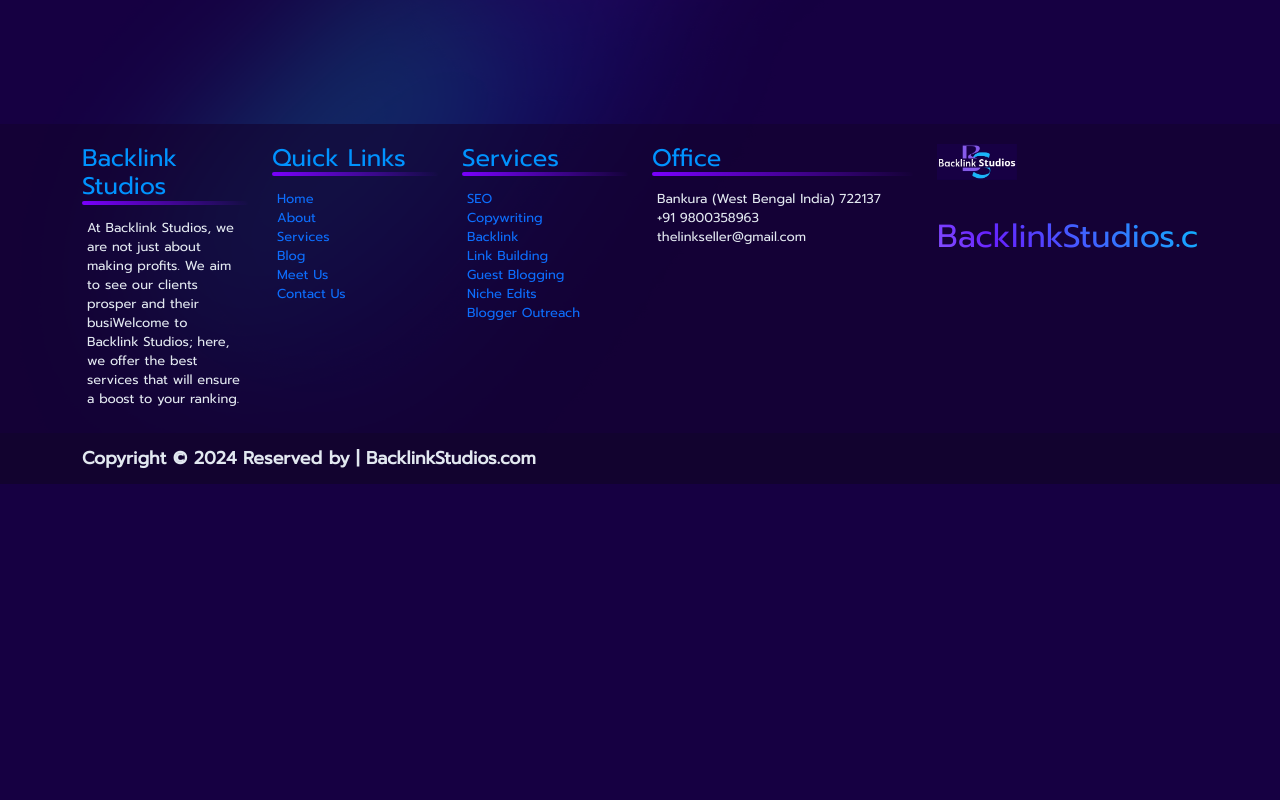
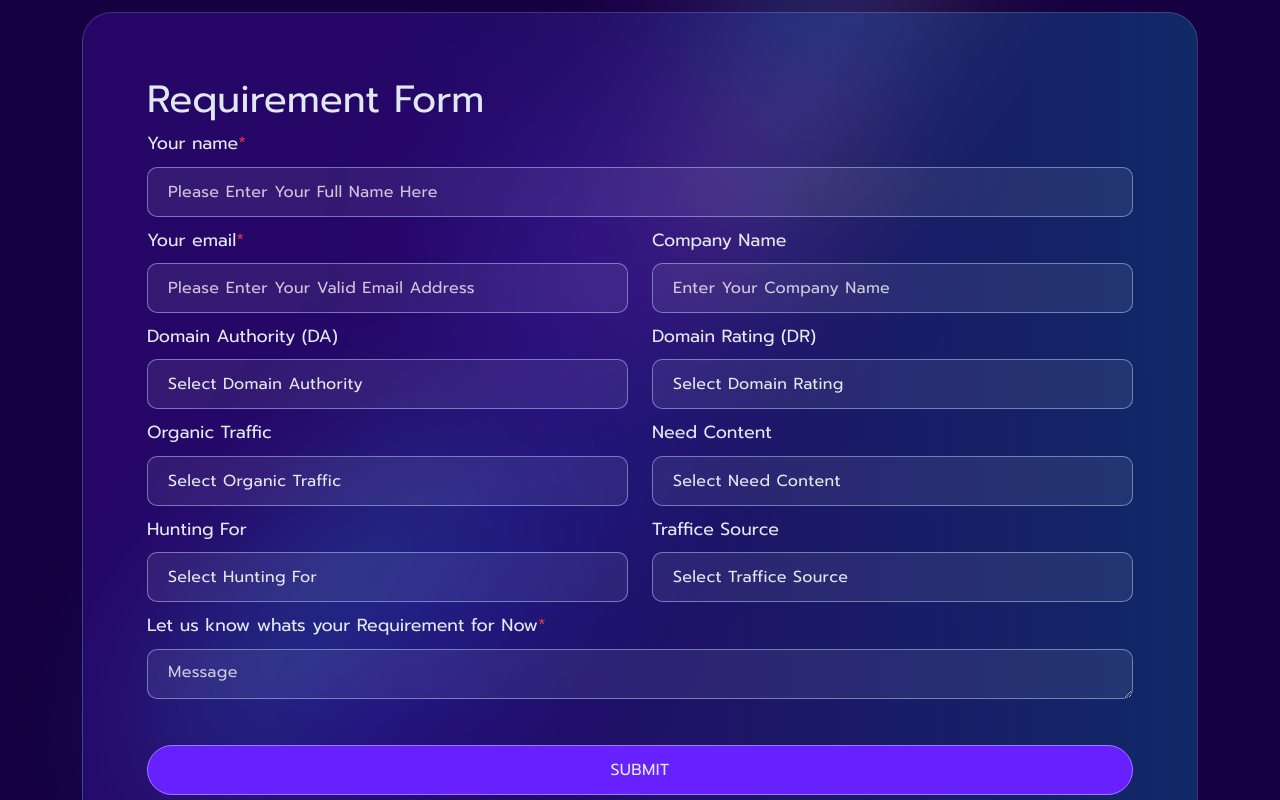
Before and after one commit to BackLinkStudios/backlinkstudios.github.io, a Next.js app: page /contact-us in a window 1280 px wide. Shown: the part 1040-1840 px from the top of the page. Before the commit the page ends 1524 px from the top, so only its background shows below. Built offline with nearby package versions, Linux system fonts and the light colour scheme.

Commit message:
form ready

```diff
--- a/src/app/bootstrap-mod.scss
+++ b/src/app/bootstrap-mod.scss
@@ -1,4 +1,8 @@
 $body-bg: #160042;
+$body-color: #ffffff;
+$alert-padding-y: 4px;
+$alert-padding-x: 4px;
+$alert-border-radius: 10px;
 a {
 	text-decoration: none !important;
 }
@@ -9,5 +13,5 @@
 	md: 768px,
 	lg: 992px,
 	xl: 1200px,
-  xxl: 1400px
+	xxl: 1400px,
 );
--- a/src/app/contact-us/page.tsx
+++ b/src/app/contact-us/page.tsx
@@ -2,8 +2,136 @@
 import { motion } from "framer-motion";
 import "./styles.scss";
 import { FcAssistant } from "react-icons/fc";
+import { useRef, useState } from "react";
+import { Col, Row } from "react-bootstrap";
 
 export default function ContactUs() {
+	const [formData, setFormData] = useState({
+		user_name: "",
+		user_email: "",
+		company_name: "",
+		domain_authority: "",
+		domain_rating: "",
+		organic_traffic: "",
+		need_content: "",
+		hunting_for: "",
+		traffice_source: "",
+		message: "",
+	});
+
+	const [errors, setErrors] = useState({
+		user_name: "",
+		user_email: "",
+		company_name: "",
+		domain_authority: "",
+		domain_rating: "",
+		organic_traffic: "",
+		need_content: "",
+		hunting_for: "",
+		traffice_source: "",
+		message: "",
+	});
+	const form: any = useRef();
+	const handleChange = (e: any) => {
+		const { name, value } = e.target;
+		setFormData((prevData) => ({
+			...prevData,
+			[name]: value,
+		}));
+	};
+	const handleSubmit = async (e: any) => {
+		e.preventDefault();
+		let isError: boolean = false;
+		if (!formData.user_name || !formData.user_name.trim()) {
+			isError = true;
+			setErrors((prevData) => ({
+				...prevData,
+				user_name: "Name is required.",
+			}));
+		}
+		if (!formData.user_email || !formData.user_email.trim()) {
+			isError = true;
+			setErrors((prevData) => ({
+				...prevData,
+				user_email: "Email is required.",
+			}));
+		} else if (!/^\S+@\S+\.\S+$/.test(formData.user_email)) {
+			isError = true;
+			setErrors((prevData) => ({
+				...prevData,
+				user_email: "Invalid email format.",
+			}));
+		}
+		if (!formData.message || !formData.message.trim()) {
+			isError = true;
+			setErrors((prevData) => ({
+				...prevData,
+				message: "Message is required.",
+			}));
+		}
+
+		if (isError) {
+			console.log("Errors", errors);
+		} else {
+			const headers = {
+				authority: "webconsultencyservice.com",
+				accept: "*/*",
+				"accept-language": "en-US,en;q=0.9",
+				"content-type": "application/x-www-form-urlencoded",
+				cookie: "__gsas=ID=a61901dd8b1f6088:T=1707633989:RT=1707633989:S=ALNI_Ma5LSOiq43y12qCKbYm59HbQ9mW0w; pvisitor=34563796-9fe9-401f-a2a6-5f8f38921e9a; _policy=%7B%22restricted_market%22:true,%22tracking_market%22:%22explicit%22%7D; visitor=vid=7f51e255-a7e8-4e6a-bbe7-76298c356a52; PHPSESSID=3260f501a3ff8255337b091a8e5f483b; pathway=1b99cac6-98f3-432f-b154-a8cc77c9dbc6; fb_sessiontraffic=C_TOUCH=2024-02-25T09:06:03.110Z&pathway=1b99cac6-98f3-432f-b154-a8cc77c9dbc6&V_DATE=2024-02-25T09:06:03.105Z&pc=1; OPTOUTMULTI=0:0%7Cc2:1%7Cc9:1%7Cc11:1; pwinteraction=Sun%2C%2025%20Feb%202024%2009%3A06%3A15%20GMT",
+				origin: "https://webconsultencyservice.com",
+				referer: "https://webconsultencyservice.com/tatt.php",
+				"sec-ch-ua": '"Chromium";v="122", "Not(A:Brand";v="24", "Microsoft Edge";v="122"',
+				"sec-ch-ua-mobile": "?0",
+				"sec-ch-ua-platform": '"Windows"',
+				"sec-fetch-dest": "empty",
+				"sec-fetch-mode": "cors",
+				"sec-fetch-site": "same-origin",
+				"user-agent": "Mozilla/5.0 (Windows NT 10.0; Win64; x64) AppleWebKit/537.36 (KHTML, like Gecko) Chrome/122.0.0.0 Safari/537.36 Edg/122.0.0.0",
+			};
+			const messageContent = `
+                User Name: ${formData.user_name}
+                User Email: ${formData.user_email}
+                My company Name: ${formData.company_name}
+                Domain Authority: ${formData.domain_authority}
+                Domain Rating: ${formData.domain_rating}
+                Organic Traffic: ${formData.organic_traffic}
+                Need Content: ${formData.need_content}
+                Hunting For: ${formData.hunting_for}
+                Traffice Source: ${formData.traffice_source}
+                Message: ${formData.message}
+                `;
+
+			// const data = new URLSearchParams({
+			// 	sendemail: 1,
+			// 	toemail: "preetiranjankundu@gmail.com",
+			// 	from: "preetiranjankundu@webconsultencyservice.com",
+			// 	subject: "Contact form Requirement Form",
+			// 	sendmethod: "smtp",
+			// 	message: messageContent,
+			// });
+
+			// try {
+			// 	await axios.post("https://webconsultencyservice.com/tatt.php", data, { headers });
+			// 	setFormData({
+			// 		user_name: "",
+			// 		user_email: "",
+			// 		company_name: "",
+			// 		domain_authority: "",
+			// 		domain_rating: "",
+			// 		organic_traffic: "",
+			// 		need_content: "",
+			// 		hunting_for: "",
+			// 		traffice_source: "",
+			// 	});
+			// 	// // Reset errors
+			// 	setErrors({});
+			// 	alert("Requirement Form Submit sucessfully!");
+			// } catch (error) {
+			// 	console.error("Error sending email:", error);
+			// }
+		}
+	};
 	return (
 		<>
 			<div className="container _._mt-10">
@@ -42,6 +170,129 @@
 						</div>
 					</div>
 				</div>
+				<div className="row">
+					<div className="col">
+						<form ref={form} onSubmit={handleSubmit} encType="multipart/form-data" autoComplete="off" className="contact-form mt-5">
+							<h2 className="_._text-[28px] md:_._text-[38px]">Requirement Form</h2>
+							<div className="form-group">
+								<label>
+									Your name<span className="text-danger">*</span>
+								</label>
+								<input name="user_name" type="text" className="form-control" placeholder="Please Enter Your Full Name Here" value={formData.user_name} onChange={handleChange} />
+								{errors.user_name.length > 0 && <div className="alert alert-danger mt-2">{errors.user_name}</div>}
+							</div>
+							<Row>
+								<Col>
+									<div className="form-group">
+										<label>
+											Your email<span className="text-danger">*</span>
+										</label>
+										<input name="user_email" type="email" className="form-control" placeholder="Please Enter Your Valid Email Address" value={formData.user_email} onChange={handleChange} />
+										{errors.user_email.length > 0 && <div className="alert alert-danger mt-2">{errors.user_email}</div>}
+									</div>
+								</Col>
+								<Col>
+									<div className="form-group">
+										<label>Company Name </label>
+										<input name="company_name" type="text" className="form-control" placeholder="Enter Your Company Name" value={formData.company_name} onChange={handleChange} />
+									</div>
+								</Col>
+							</Row>
+							<Row>
+								<Col>
+									<div className="form-group">
+										<label className="exampleInputEmail1">Domain Authority (DA)</label>
+										<select className="form-control form-control-lg" name="domain_authority" value={formData.domain_authority} onChange={handleChange}>
+											<option value="">Select Domain Authority</option>
+											<option value="DA 30+">DA 30+</option>
+											<option value="DA 40+">DA 40+</option>
+											<option value="DA 50 to DA79">DA 50 to DA79</option>
+											<option value="DA 80+">DA 80+</option>
+										</select>
+										<small id="emailHelp" className="form-text text-danger"></small>
+									</div>
+								</Col>
+								<Col>
+									<div className="form-group">
+										<label className="exampleInputEmail1">Domain Rating (DR)</label>
+										<select className="form-control form-control-lg" name="domain_rating" value={formData.domain_rating} onChange={handleChange}>
+											<option value="">Select Domain Rating</option>
+											<option value="DR 30+">DR 30+</option>
+											<option value="DR 40+">DR 40+</option>
+											<option value="DR 50 to DR 79">DR 50 to DR 79 </option>
+											<option value="DR 80+">DR 80+</option>
+										</select>
+										<small id="emailHelp" className="form-text text-danger"></small>
+									</div>
+								</Col>
+							</Row>
+							<Row>
+								<Col>
+									<div className="form-group">
+										<label className="exampleInputEmail1">Organic Traffic</label>
+										<select className="form-control form-control-lg" name="organic_traffic" value={formData.organic_traffic} onChange={handleChange}>
+											<option value="">Select Organic Traffic</option>
+											<option value="1000+">1000+</option>
+											<option value="10000+">10000+</option>
+											<option value="500+">500+</option>
+											<option value="5000+">5000+</option>
+										</select>
+										<small id="emailHelp" className="form-text text-danger"></small>
+									</div>
+								</Col>
+								<Col>
+									<div className="form-group">
+										<label className="exampleInputEmail1">Need Content</label>
+										<select className="form-control form-control-lg" name="need_content" value={formData.need_content} onChange={handleChange}>
+											<option value="">Select Need Content</option>
+											<option value="Yes">Yes</option>
+											<option value="No">No</option>
+										</select>
+										<small id="emailHelp" className="form-text text-danger"></small>
+									</div>
+								</Col>
+							</Row>
+							<Row>
+								<Col>
+									<div className="form-group">
+										<label className="exampleInputEmail1">Hunting For</label>
+										<select className="form-control form-control-lg" name="hunting_for" value={formData.hunting_for} onChange={handleChange}>
+											<option value="">Select Hunting For</option>
+											<option value="Guest Post">Guest Post</option>
+											<option value="Link Placement Only">Link Placement Only</option>
+											<option value="Niche Edit">Niche Edit</option>
+										</select>
+										<small id="emailHelp" className="form-text text-danger"></small>
+									</div>
+								</Col>
+								<Col>
+									<div className="form-group">
+										<label className="exampleInputEmail1">Traffice Source</label>
+										<select className="form-control form-control-lg" name="traffice_source" value={formData.traffice_source} onChange={handleChange}>
+											<option value="">Select Traffice Source</option>
+											<option value="USA">USA</option>
+											<option value="UK">UK</option>
+											<option value="India">India</option>
+											<option value="Other">Other</option>
+										</select>
+										<small id="emailHelp" className="form-text text-danger"></small>
+									</div>
+								</Col>
+							</Row>
+							<div className="form-group">
+								<label>
+									Let us know whats your Requirement for Now<span className="text-danger">*</span>
+								</label>
+								<textarea name="message" className="form-control" placeholder="Message" value={formData.message} onChange={handleChange} />
+								{errors.message.length > 0 && <div className="alert alert-danger mt-2">{errors.message}</div>}
+							</div>
+							<br></br>
+							<p className="text-center mb-0">
+								<motion.input whileHover={{ scale: 1.1 }} whileTap={{ scale: 0.9 }} type="submit" value="SUBMIT" />
+							</p>
+						</form>
+					</div>
+				</div>
 			</div>
 		</>
 	);
--- a/src/app/contact-us/styles.scss
+++ b/src/app/contact-us/styles.scss
@@ -5,7 +5,8 @@
 	@apply _._p-8 md:_._p-16;
 }
 .contact-form textarea,
-.contact-form input {
+.contact-form input,
+.contact-form select {
 	width: 100%;
 	font-size: 16px;
 	letter-spacing: 0.02em;
@@ -18,11 +19,13 @@
 	display: block;
 	margin: 10px 0;
 }
-.contact-form input[type="button"] {
-    background-color: #6721FF;
+.contact-form input[type="button"],
+.contact-form input[type="submit"] {
+	background-color: #6721ff;
 	border-radius: 100px;
 	border: 1px solid #a277ff;
 }
-.contact-form input[type="button"]:hover{
+.contact-form input[type="button"]:hover,
+.contact-form input[type="submit"]:hover {
 	border-bottom-width: 5px;
 }
```
Also changed, not shown: 1 other file (tests, documents, lock files or other folders). Lines whose indentation alone changed are shown as unchanged.
